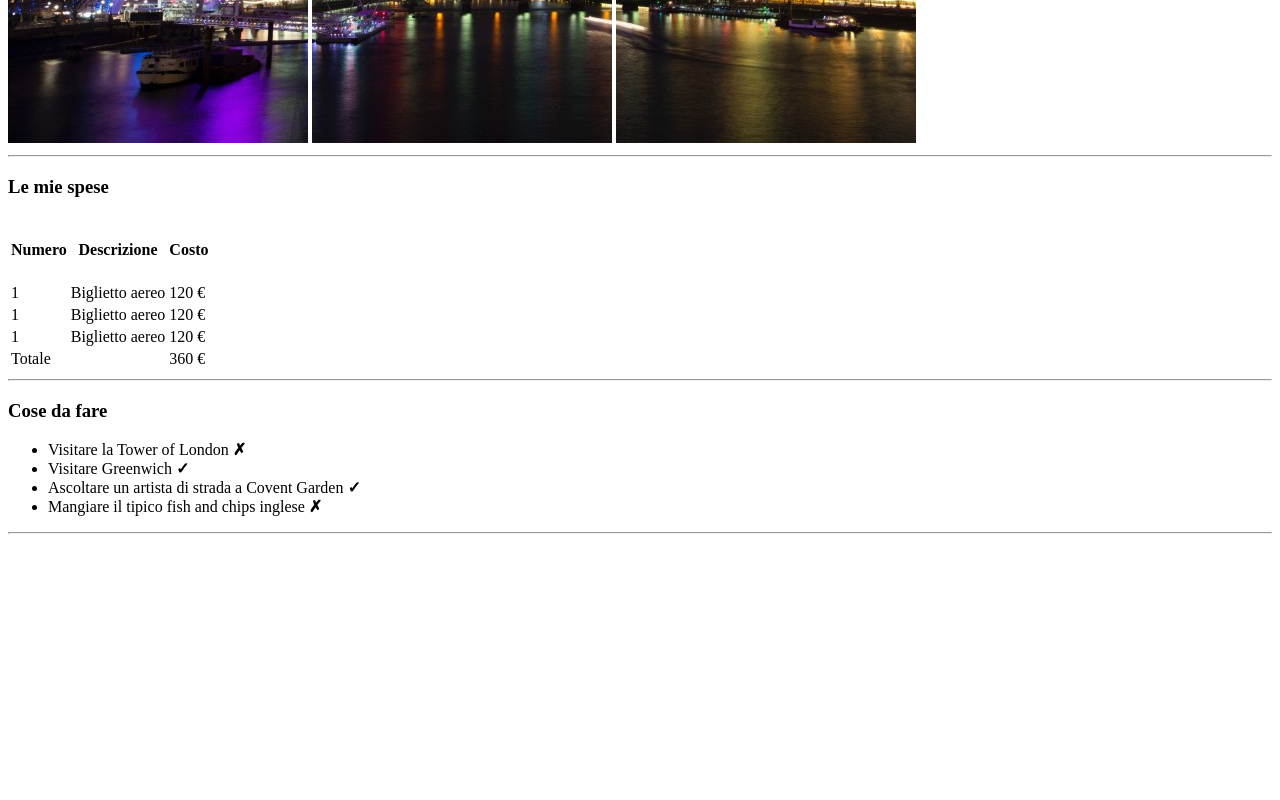
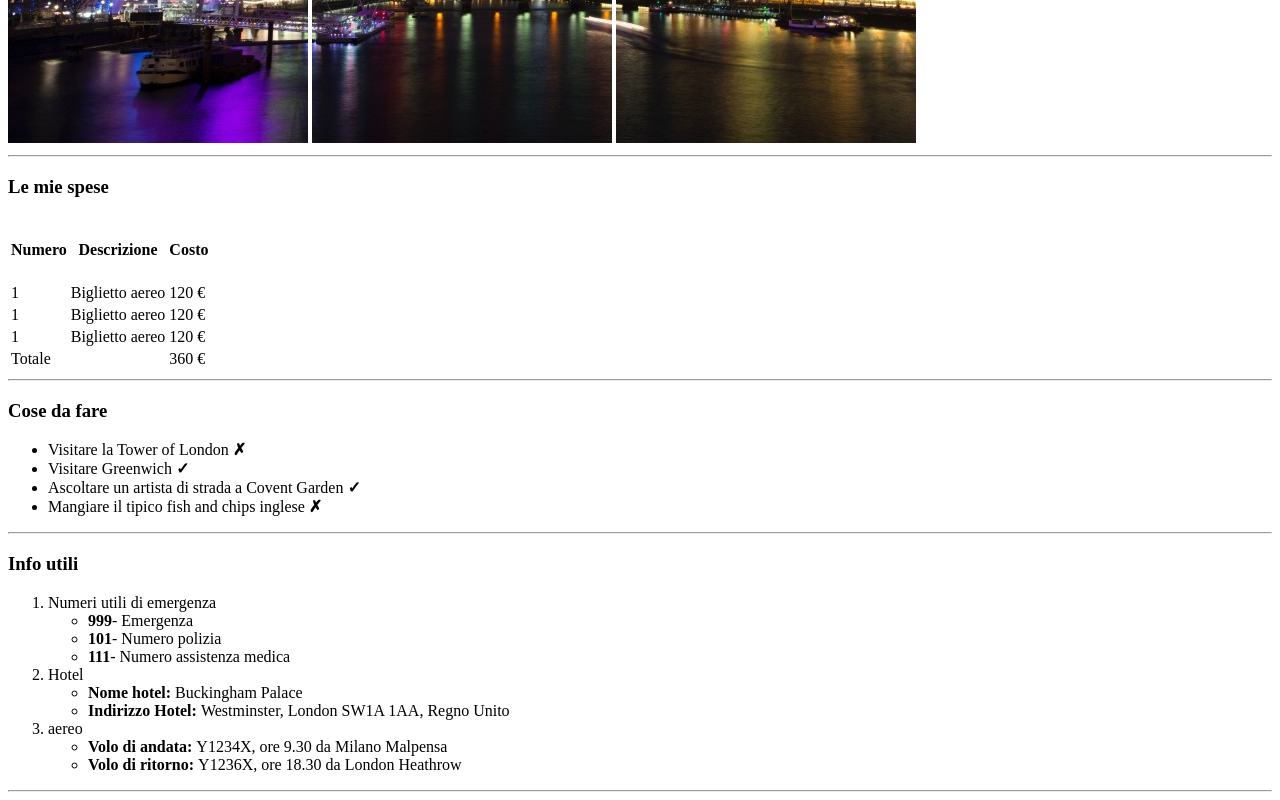
Before and after one commit to Fedekh/html-london-trip, a plain HTML site: page index.html in a window 1280 px wide. Shown: the part 524-1324 px from the top of the page. Before the commit the page ends 1066 px from the top, so only its background shows below. Drawn offline with Linux system fonts and the light colour scheme.

Commit message:
Add third section

```diff
--- a/index.html
+++ b/index.html
@@ -104,12 +104,39 @@
 
         <!-- SECTION 3 -->
         <section>
+            <!-- title -->
+            <h3>Info utili</h3>
+            <!-- title close -->
 
+            <!-- order list with inside unorderlist -->
+            <ol>
+                <li>Numeri utili di emergenza</li>
+                    <ul>
+                        <li><strong>999</strong>- Emergenza</li>
+                        <li><strong>101</strong>- Numero polizia</li>
+                        <li><strong>111</strong>- Numero assistenza medica</li>
+                    </ul>
+                <li>Hotel</li>
+                    <ul>
+                        <li><strong>Nome hotel: </strong>Buckingham Palace</li>
+                        <li><strong>Indirizzo Hotel: </strong>Westminster, London SW1A 1AA, Regno Unito</li>
+                    </ul>
+                <li>aereo</li>
+                    <ul>
+                        <li><strong>Volo di andata: </strong>Y1234X, ore 9.30 da Milano Malpensa</li>
+                        <li><strong>Volo di ritorno: </strong>Y1236X, ore 18.30 da London Heathrow</li>
+                    </ul>
+            </ol>
+            <!-- order list with inside unorderlist close -->
+
+            <hr>
 
 
         </section>
 
         <!-- SECTION 3 CLOSE -->
+
+
 
 
     </main>
```
